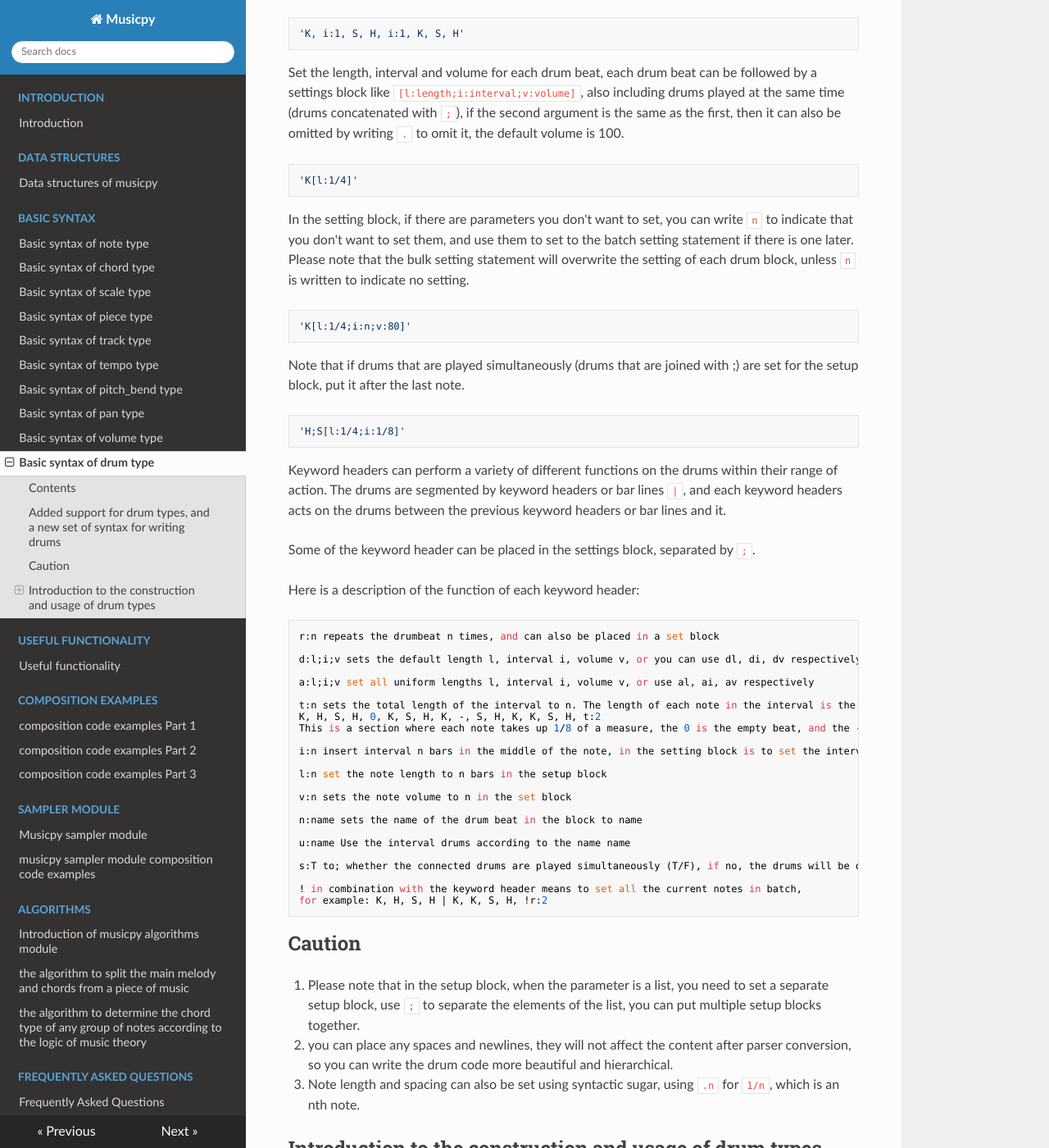
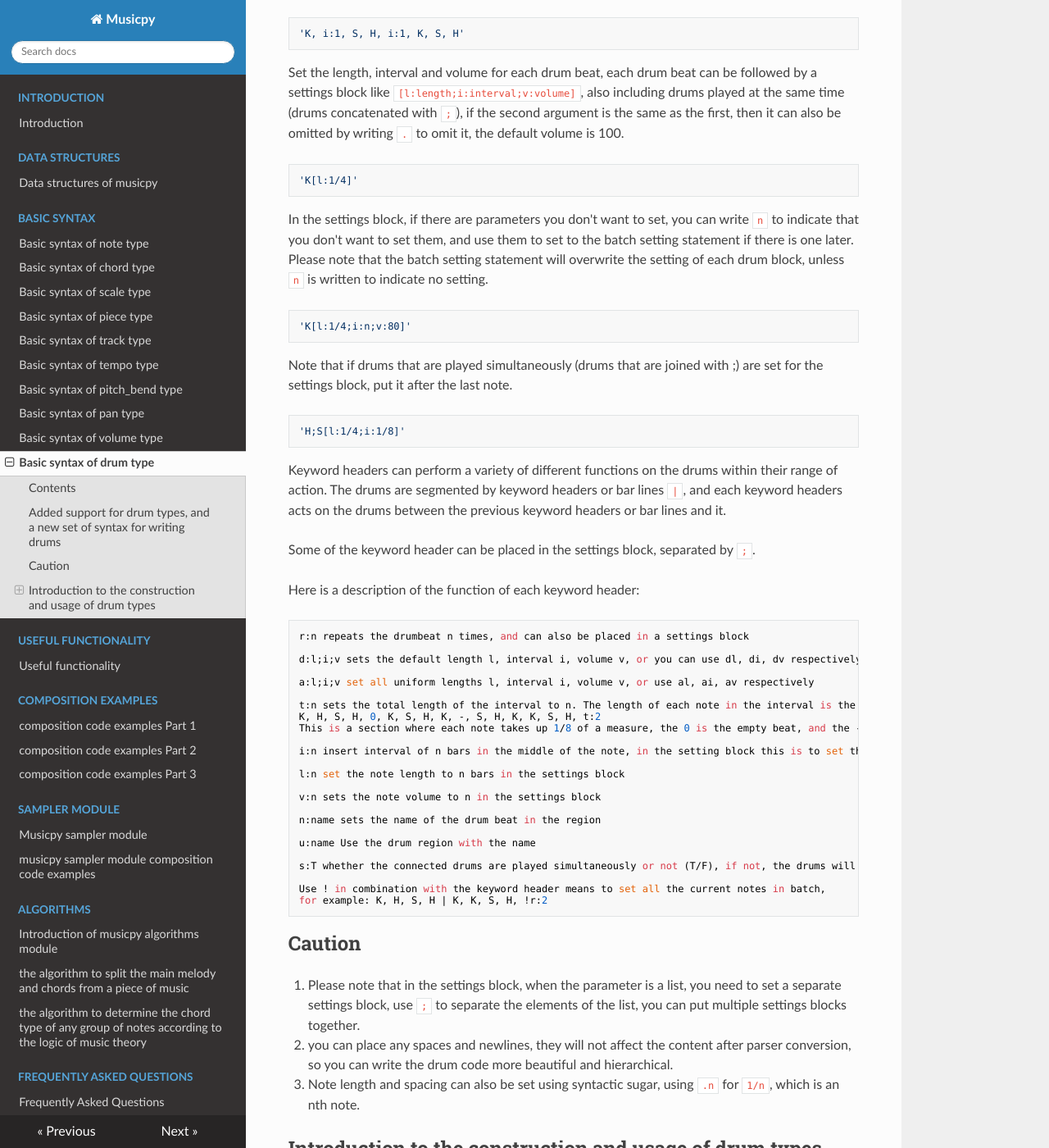
Before and after one commit to Rainbow-Dreamer/musicpy_docs, an MkDocs documentation site: the page built from docs/Basic syntax of drum type.md, in a window 1280 px wide and 1400 px high, scrolled down 1662 px. Shown: the whole window at 82% size. Built offline with MkDocs 1.6.1, drawn with Linux system fonts in a browser that asks for light colours; nearby versions of some CDN libraries.

Commit message:
Update Basic syntax of drum type.md

````diff
--- a/docs/Basic syntax of drum type.md
+++ b/docs/Basic syntax of drum type.md
@@ -73,19 +73,19 @@ If there is an interval between two drums (drums can be monophonic or polyphonic
 'K, i:1, S, H, i:1, K, S, H'
 ```
 
-Set the length, interval and volume for each drum beat, each drum beat can be followed by a settings block like `[l:length;i:interval;v:volume]`, also including drums played at the same time (drums concatenated with `;`), if the second argument is the same as the first, then it can also be omitted by writing `. ` to omit it, the default volume is 100.
+Set the length, interval and volume for each drum beat, each drum beat can be followed by a settings block like `[l:length;i:interval;v:volume]`, also including drums played at the same time (drums concatenated with `;`), if the second argument is the same as the first, then it can also be omitted by writing `.` to omit it, the default volume is 100.
 
 ```python
 'K[l:1/4]'
 ```
 
-In the setting block, if there are parameters you don't want to set, you can write ``n`` to indicate that you don't want to set them, and use them to set to the batch setting statement if there is one later. Please note that the bulk setting statement will overwrite the setting of each drum block, unless `n` is written to indicate no setting.
+In the settings block, if there are parameters you don't want to set, you can write `n` to indicate that you don't want to set them, and use them to set to the batch setting statement if there is one later. Please note that the batch setting statement will overwrite the setting of each drum block, unless `n` is written to indicate no setting.
 
 ```python
 'K[l:1/4;i:n;v:80]'
 ```
 
-Note that if drums that are played simultaneously (drums that are joined with ;) are set for the setup block, put it after the last note.
+Note that if drums that are played simultaneously (drums that are joined with ;) are set for the settings block, put it after the last note.
 
 ```python
 'H;S[l:1/4;i:1/8]'
@@ -98,35 +98,35 @@ Some of the keyword header can be placed in the settings block, separated by `;`
 Here is a description of the function of each keyword header:
 
 ```python
-r:n repeats the drumbeat n times, and can also be placed in a set block
+r:n repeats the drumbeat n times, and can also be placed in a settings block
 
 d:l;i;v sets the default length l, interval i, volume v, or you can use dl, di, dv respectively
 
 a:l;i;v set all uniform lengths l, interval i, volume v, or use al, ai, av respectively
 
-t:n sets the total length of the interval to n. The length of each note in the interval is the total length divided by the number of notes in the block, and can be occupied using empty notes (characters with a value of -1 in the drum mapping) and continuation notes (characters with a value of -2 in the drum mapping), for example
+t:n sets the total length of the interval to n. The length of each note in the interval is the total length divided by the number of notes in the region, and can be occupied using empty notes (characters with a value of -1 in the drum mapping) and continuation notes (characters with a value of -2 in the drum mapping), for example
 K, H, S, H, 0, K, S, H, K, -, S, H, K, K, S, H, t:2
 This is a section where each note takes up 1/8 of a measure, the 0 is the empty beat, and the - is the continuation of the previous note
 
-i:n insert interval n bars in the middle of the note, in the setting block is to set the interval of the note to n bars
+i:n insert interval of n bars in the middle of the note, in the setting block this is to set the interval of the note to n bars
 
-l:n set the note length to n bars in the setup block
+l:n set the note length to n bars in the settings block
 
-v:n sets the note volume to n in the set block
+v:n sets the note volume to n in the settings block
 
-n:name sets the name of the drum beat in the block to name
+n:name sets the name of the drum beat in the region
 
-u:name Use the interval drums according to the name name
+u:name Use the drum region with the name
 
-s:T to; whether the connected drums are played simultaneously (T/F), if no, the drums will be divided equally by the length of one drum when the total length is fixed, use
+s:T whether the connected drums are played simultaneously or not (T/F), if not, the drums will be divided equally by the length of one drum when the total length is fixed
 
-! in combination with the keyword header means to set all the current notes in batch,
+Use ! in combination with the keyword header means to set all the current notes in batch,
 for example: K, H, S, H | K, K, S, H, !r:2
 ```
 
 ## Caution
 
-1. Please note that in the setup block, when the parameter is a list, you need to set a separate setup block, use `;` to separate the elements of the list, you can put multiple setup blocks together.
+1. Please note that in the settings block, when the parameter is a list, you need to set a separate settings block, use `;` to separate the elements of the list, you can put multiple settings blocks together.
 2. you can place any spaces and newlines, they will not affect the content after parser conversion, so you can write the drum code more beautiful and hierarchical.
 3. Note length and spacing can also be set using syntactic sugar, using `.n` for `1/n`, which is an nth note.
 
````
